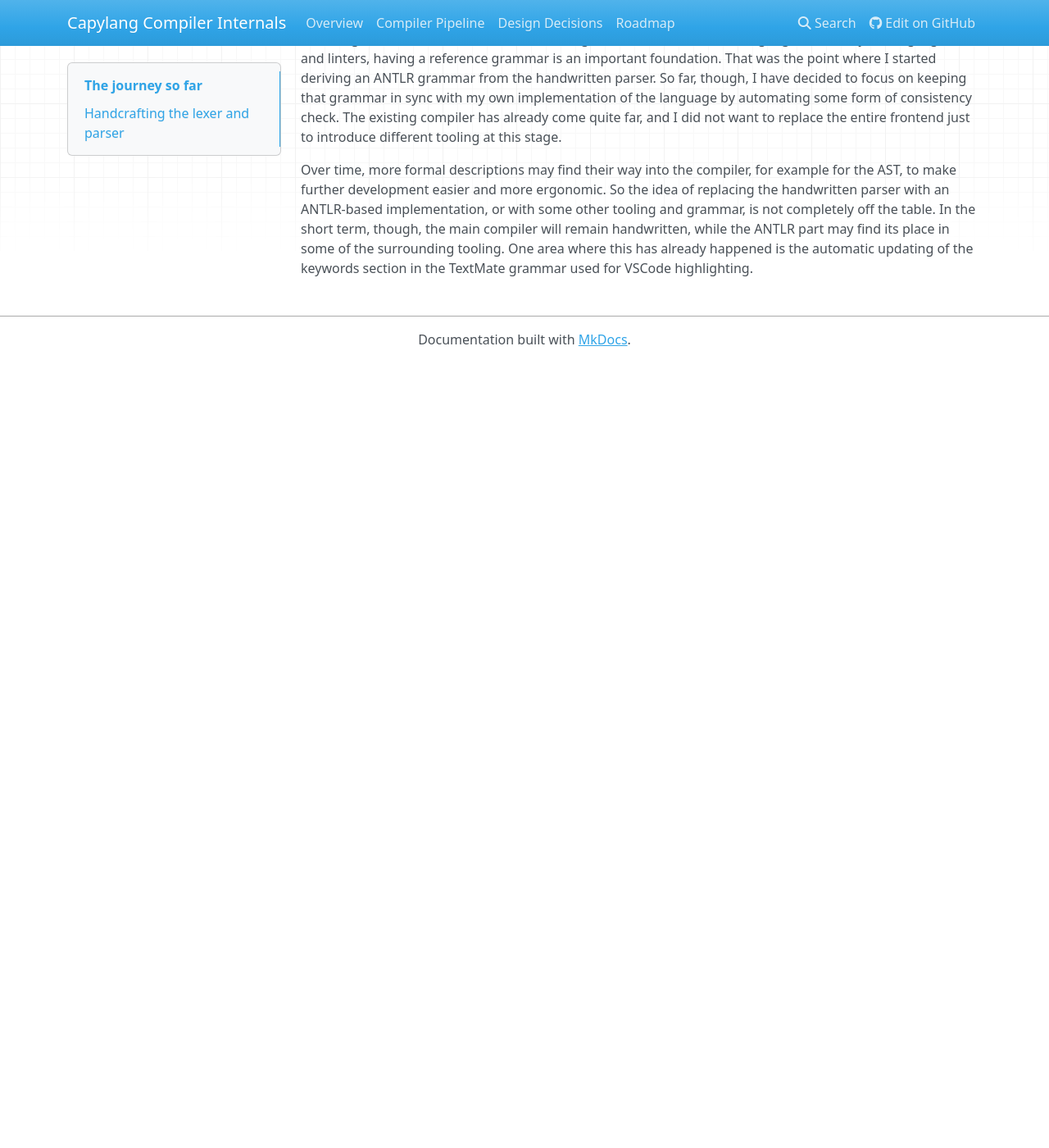
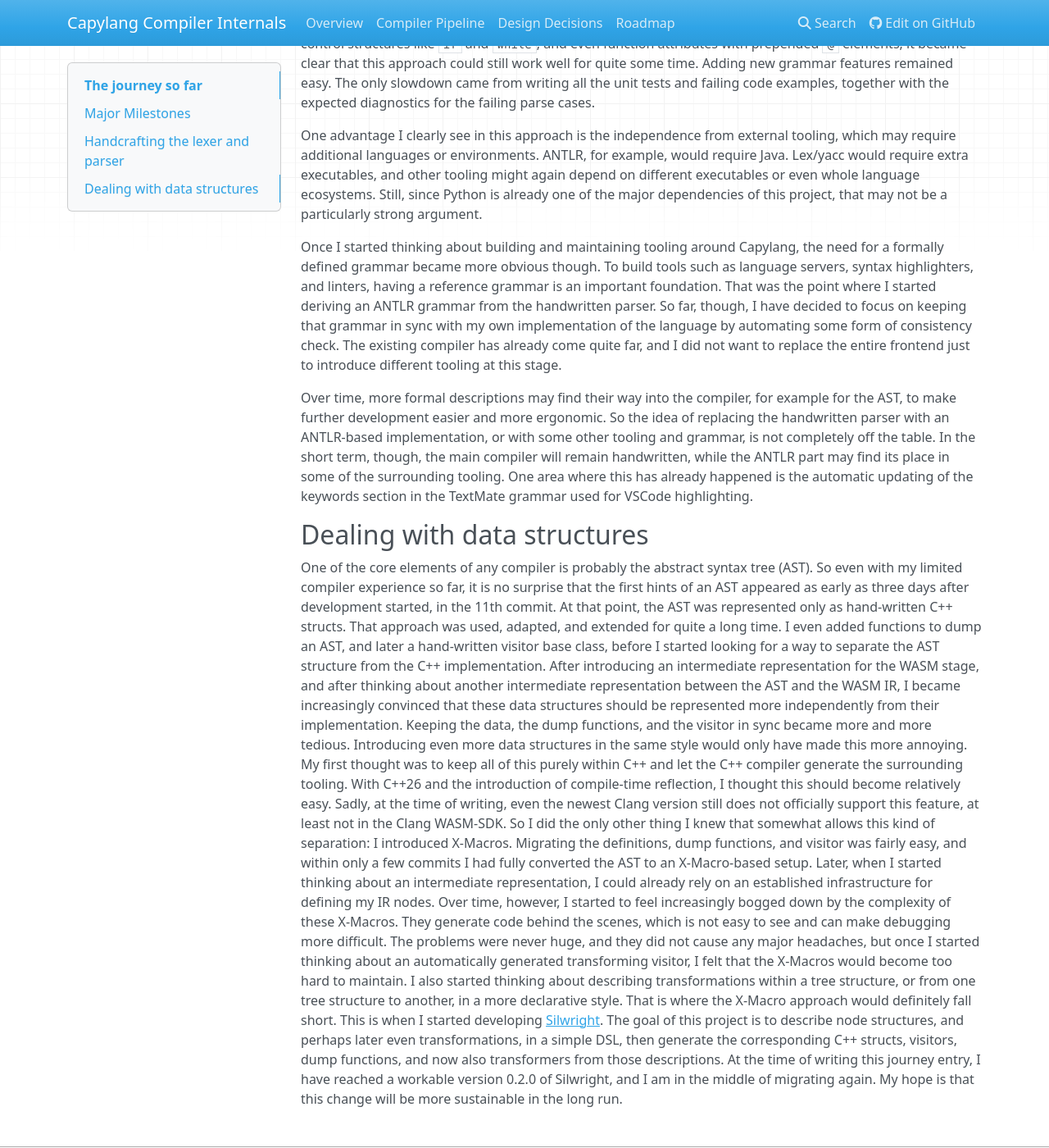
Before and after one commit to Jokymon/capylang, an MkDocs documentation site: the page built from doc/journey.md, in a window 1280 px wide and 1400 px high, scrolled down 602 px. Shown: the whole window at 82% size. Built offline with MkDocs 1.6.1, drawn with Linux system fonts in a browser that asks for light colours; nearby versions of some CDN libraries; before the commit the page ends 1044 px from its top, so only the background shows below that; some of the changed text lies outside the part shown.

Commit message:
Add journey entries for AST/LIR and milestones

```diff
--- a/doc/journey.md
+++ b/doc/journey.md
@@ -1,4 +1,16 @@
 # The journey so far
+
+## Major Milestones
+
+ * **17.06.2025** project initialisation
+ * **17.09.2025** adding dump functions for AST
+ * **08.10.2025** First version of a VSCode language support extension
+ * **02.12.2025** Introduce WASM IR to code generation
+ * **27.02.2026** explicit AST-visitor (used for type inference, later also semantic checks)
+ * **03.03.2026** introduction of ANF structure
+ * **07.05.2026** adding of X-Macros
+ * **21.05.2026** initial LIR, replacing ANF approach
+ * **22.05.2026** Add GitHub CI automation
 
 ## Handcrafting the lexer and parser
 
@@ -43,3 +55,48 @@
 handwritten, while the ANTLR part may find its place in some of the surrounding
 tooling. One area where this has already happened is the automatic updating of
 the keywords section in the TextMate grammar used for VSCode highlighting.
+
+## Dealing with data structures
+
+One of the core elements of any compiler is probably the abstract syntax tree
+(AST). So even with my limited compiler experience so far, it is no surprise
+that the first hints of an AST appeared as early as three days after development
+started, in the 11th commit.
+At that point, the AST was represented only as hand-written C++ structs. That
+approach was used, adapted, and extended for quite a long time. I even added
+functions to dump an AST, and later a hand-written visitor base class, before I
+started looking for a way to separate the AST structure from the C++
+implementation. After introducing an intermediate representation for the WASM
+stage, and after thinking about another intermediate representation between the
+AST and the WASM IR, I became increasingly convinced that these data structures
+should be represented more independently from their implementation. Keeping the
+data, the dump functions, and the visitor in sync became more and more tedious.
+Introducing even more data structures in the same style would only have made
+this more annoying.
+My first thought was to keep all of this purely within C++ and let the C++
+compiler generate the surrounding tooling. With C++26 and the introduction of
+compile-time reflection, I thought this should become relatively easy. Sadly, at
+the time of writing, even the newest Clang version still does not officially
+support this feature, at least not in the Clang WASM-SDK. So I did the only
+other thing I knew that somewhat allows this kind of separation: I introduced
+X-Macros.
+Migrating the definitions, dump functions, and visitor was fairly easy, and
+within only a few commits I had fully converted the AST to an X-Macro-based
+setup. Later, when I started thinking about an intermediate representation, I
+could already rely on an established infrastructure for defining my IR nodes.
+Over time, however, I started to feel increasingly bogged down by the complexity
+of these X-Macros. They generate code behind the scenes, which is not easy to
+see and can make debugging more difficult. The problems were never huge, and
+they did not cause any major headaches, but once I started thinking about an
+automatically generated transforming visitor, I felt that the X-Macros would
+become too hard to maintain. I also started thinking about describing
+transformations within a tree structure, or from one tree structure to another,
+in a more declarative style. That is where the X-Macro approach would definitely
+fall short. This is when I started developing
+[Silwright](https://pypi.org/project/silwright/). The goal of this project is to
+describe node structures, and perhaps later even transformations, in a simple
+DSL, then generate the corresponding C++ structs, visitors, dump functions, and
+now also transformers from those descriptions.
+At the time of writing this journey entry, I have reached a workable version
+0.2.0 of Silwright, and I am in the middle of migrating again. My hope is that
+this change will be more sustainable in the long run.
```
